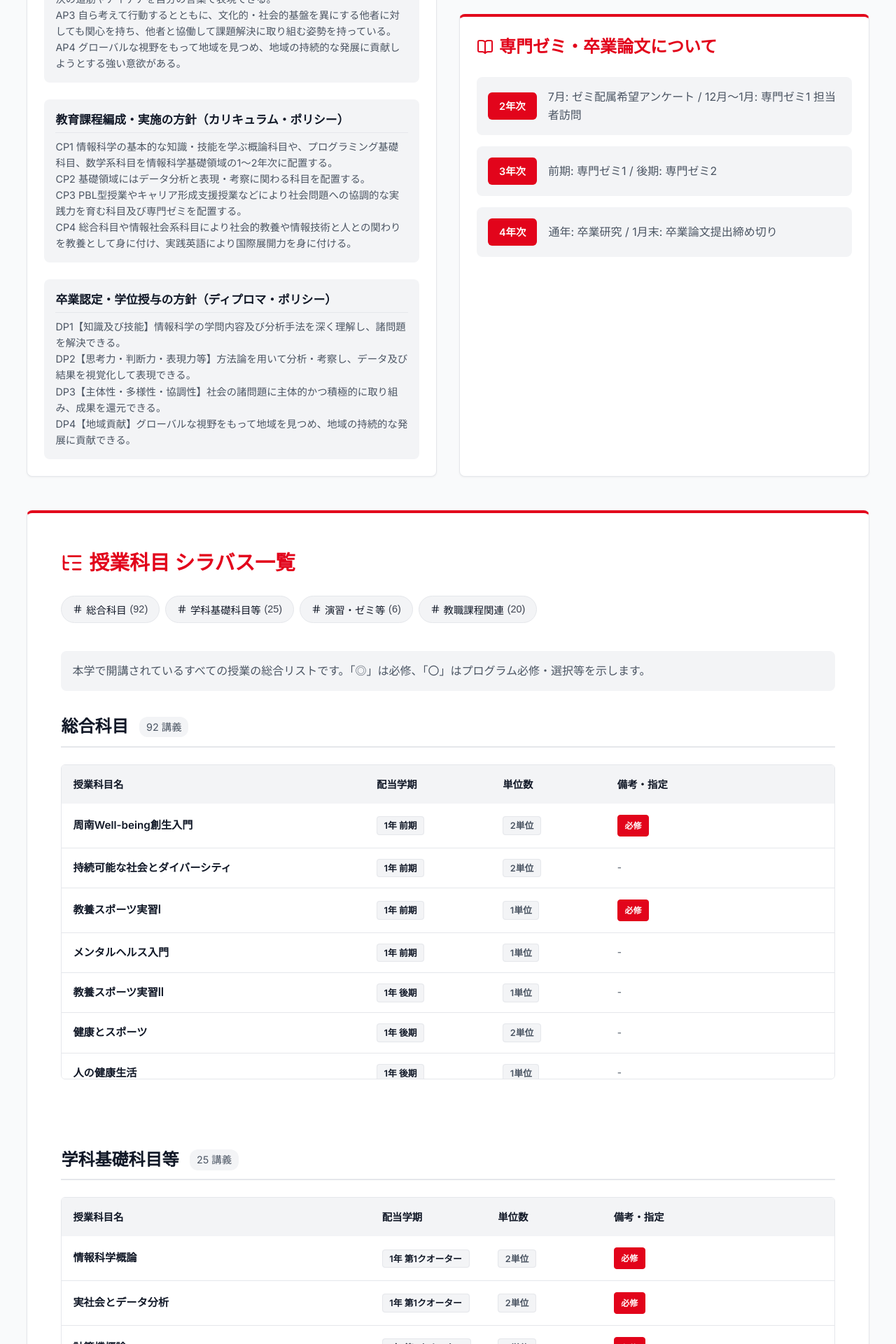
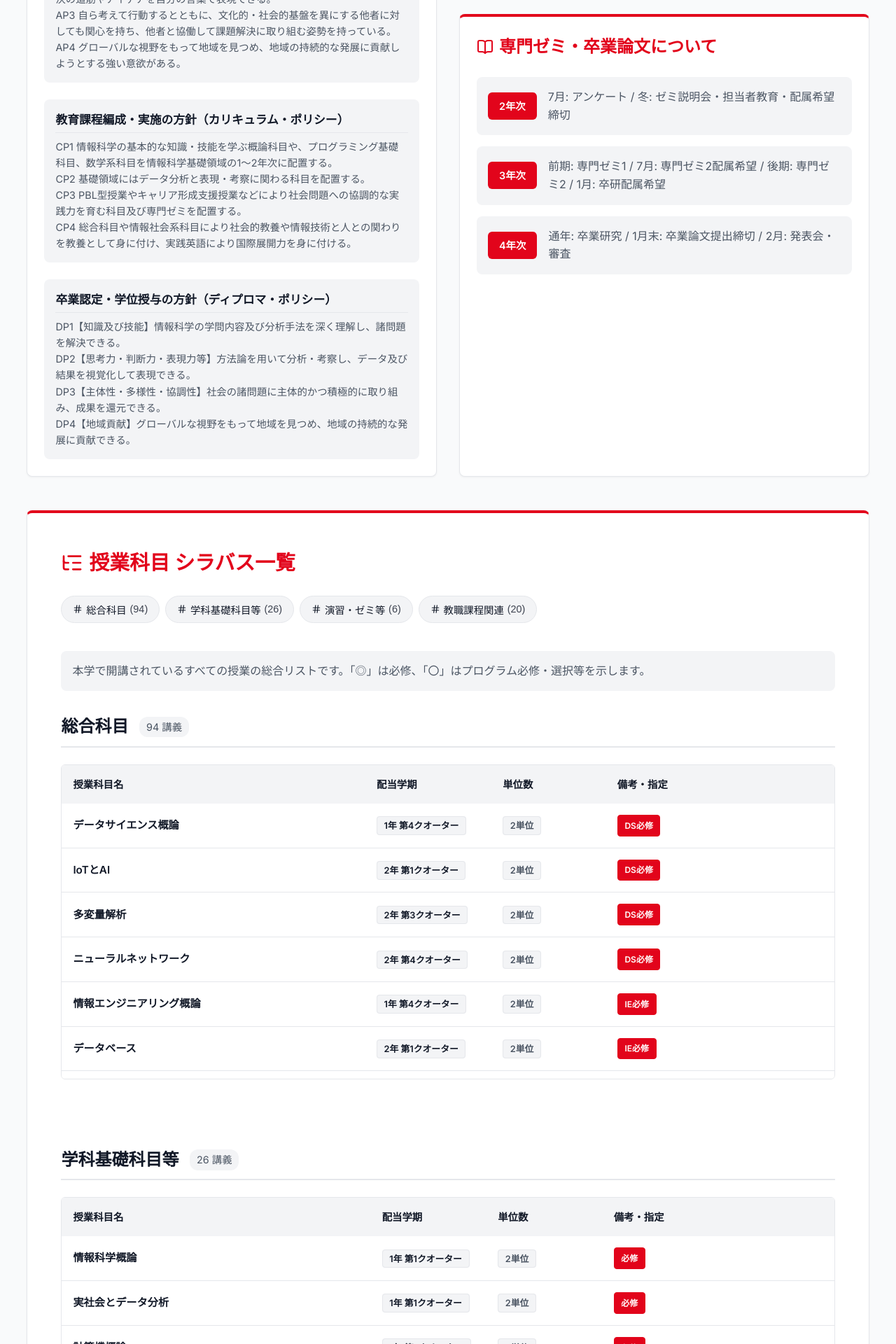
Before and after one commit to M11GJ/FIS, a React (Vite) app: page /#/ in a window 1280 px wide. Shown: the part 360-2280 px from the top of the page at 70% size. Built offline with nearby package versions, Linux system fonts and the light colour scheme.

Commit message:
Update handbook 2026 revisions and improve course sorting

```diff
--- a/src/data/courses.json
+++ b/src/data/courses.json
@@ -987,7 +987,7 @@
   {
     "id": "c_858a9164",
     "name": "人間とロボットの共生",
-    "term": "3②",
+    "term": "3③",
     "credits": 2,
     "category": "program",
     "required": false,
@@ -1476,5 +1476,40 @@
     "category": "teaching",
     "required": false,
     "marks": "1 2 93 11 01 31-2-93-11-01"
+  },
+  {
+    "id": "c_14751b09",
+    "name": "オブジェクト指向プログラミング",
+    "term": "3②",
+    "credits": 2,
+    "category": "basic",
+    "required": false,
+    "marks": ""
+  },
+  {
+    "id": "c_3016f954",
+    "name": "データベース応用",
+    "term": "3①",
+    "credits": 2,
+    "category": "program",
+    "programType": "IE",
+    "programRequired": false,
+    "programMapping": {
+      "ie": "選択"
+    },
+    "marks": ""
+  },
+  {
+    "id": "c_3c3e2630",
+    "name": "金融工学",
+    "term": "3②",
+    "credits": 2,
+    "category": "program",
+    "programType": "BA",
+    "programRequired": false,
+    "programMapping": {
+      "ba": "選択"
+    },
+    "marks": ""
   }
 ]
--- a/src/data/handbook.json
+++ b/src/data/handbook.json
@@ -20,9 +20,9 @@
   "seminars": {
     "title": "専門ゼミ・卒業論文について",
     "timeline": [
-      { "year": "2年次", "event": "7月: ゼミ配属希望アンケート / 12月〜1月: 専門ゼミ1 担当者訪問" },
-      { "year": "3年次", "event": "前期: 専門ゼミ1 / 後期: 専門ゼミ2" },
-      { "year": "4年次", "event": "通年: 卒業研究 / 1月末: 卒業論文提出締め切り" }
+      { "year": "2年次", "event": "7月: アンケート / 冬: ゼミ説明会・担当者教育・配属希望締切" },
+      { "year": "3年次", "event": "前期: 専門ゼミ1 / 7月: 専門ゼミ2配属希望 / 後期: 専門ゼミ2 / 1月: 卒研配属希望" },
+      { "year": "4年次", "event": "通年: 卒業研究 / 1月末: 卒業論文提出締切 / 2月: 発表会・審査" }
     ]
   }
 }
--- a/src/pages/Checker.jsx
+++ b/src/pages/Checker.jsx
@@ -54,14 +54,15 @@ const CourseAccordion = ({ title, courses, selectedCourses, handleToggle, progra
       const aType = a.course.programMapping ? a.course.programMapping[pKey] : null;
       const bType = b.course.programMapping ? b.course.programMapping[pKey] : null;
 
-      const getRank = (type) => {
-        if (type === '必修') return 1;
-        if (type === '選択') return 2;
-        return 3;
+      const getRank = (course, type) => {
+        if (course.required) return 0; // 最優先（全プログラム共通必修）
+        if (type === '必修') return 1; // プログラム必修
+        if (type === '選択') return 2; // プログラム選択
+        return 3; // その他
       };
 
-      const rankA = getRank(aType);
-      const rankB = getRank(bType);
+      const rankA = getRank(a.course, aType);
+      const rankB = getRank(b.course, bType);
 
       if (rankA !== rankB) return rankA - rankB;
       return a.index - b.index;
--- a/src/pages/Handbook.jsx
+++ b/src/pages/Handbook.jsx
@@ -18,6 +18,16 @@ function Handbook() {
       } else {
         groups.general.courses.push(c);
       }
+    });
+
+    Object.values(groups).forEach(group => {
+      group.courses.sort((a, b) => {
+        if (a.required !== b.required) return a.required ? -1 : 1;
+        const isAReq = a.programMapping && Object.values(a.programMapping).includes('必修');
+        const isBReq = b.programMapping && Object.values(b.programMapping).includes('必修');
+        if (isAReq !== isBReq) return isAReq ? -1 : 1;
+        return 0;
+      });
     });
     return groups;
   }, []);
```
